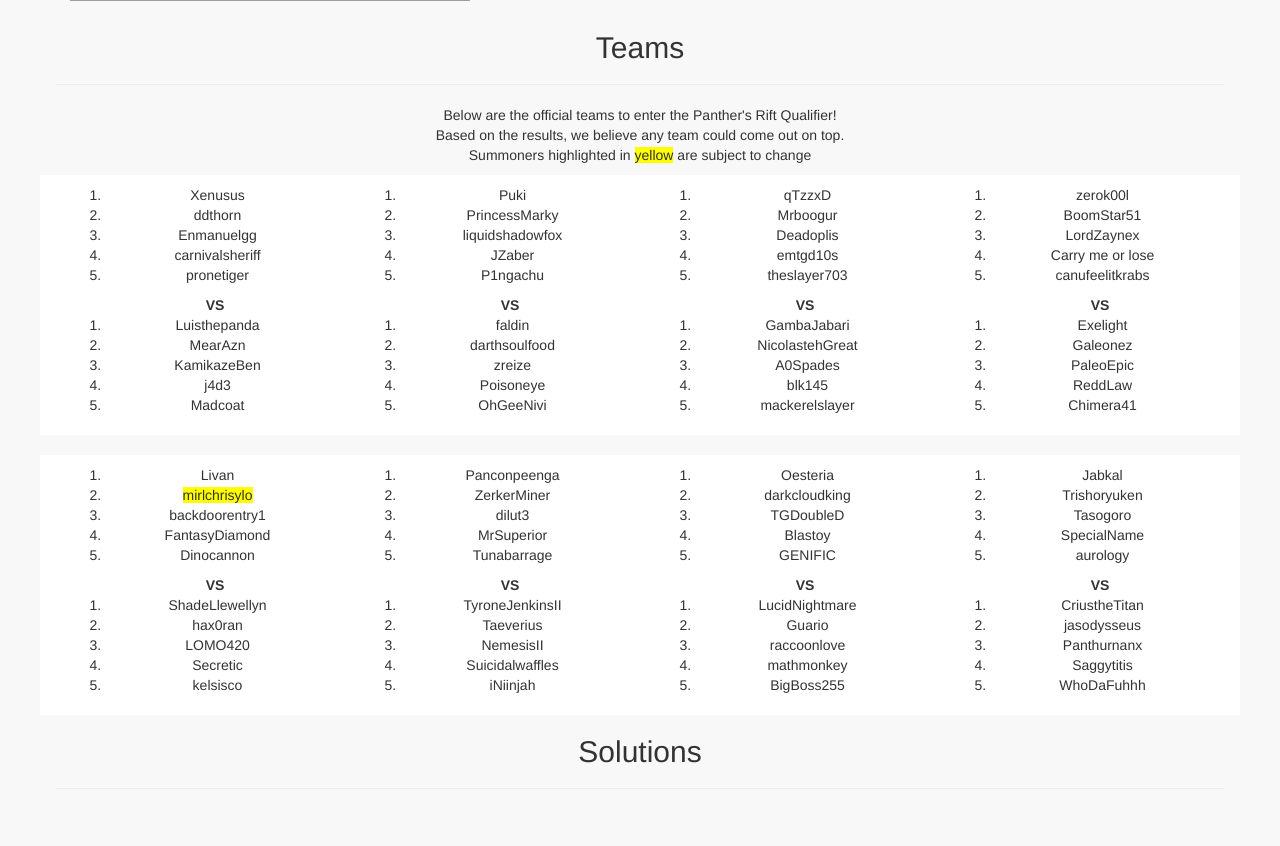
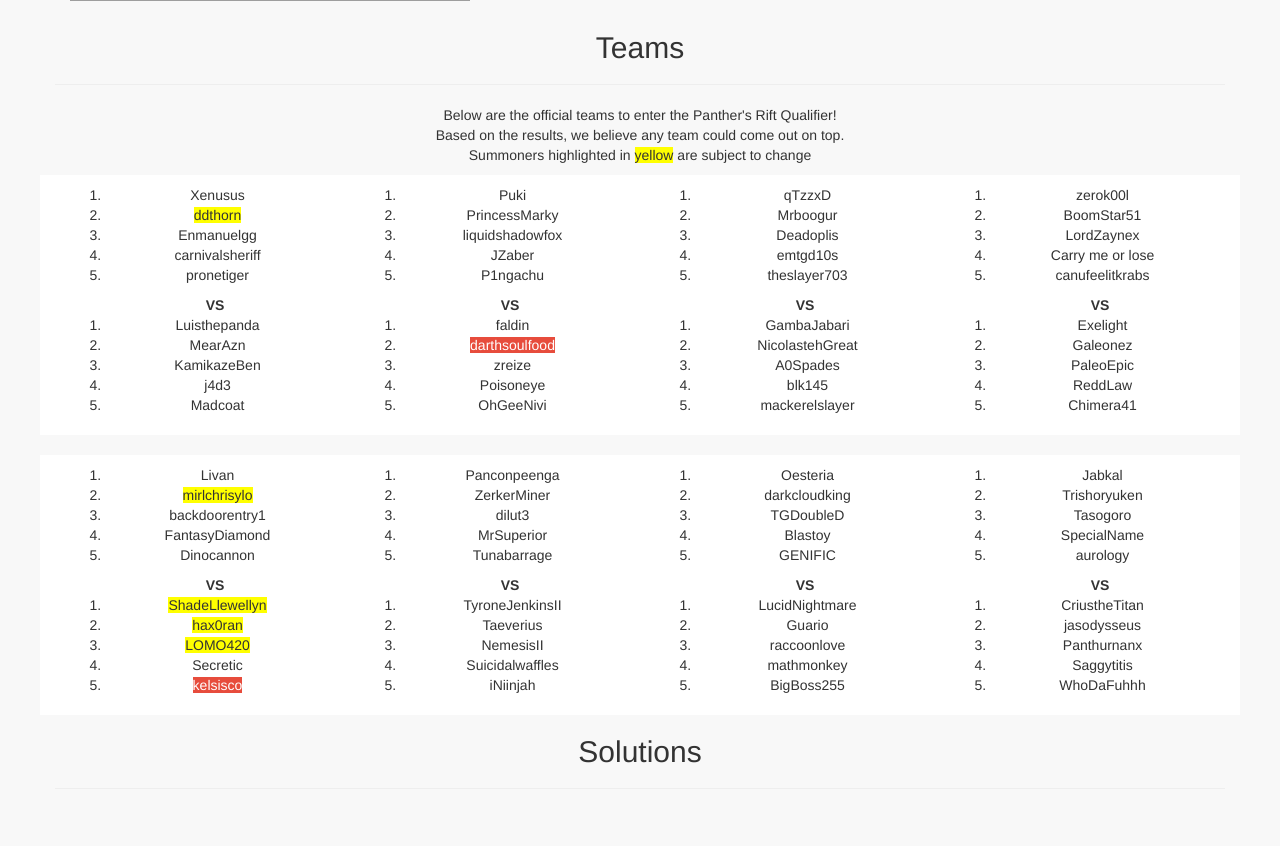
Before and after one commit to gioperalto/panthers-rift, a PHP site: page / in a window 1280 px wide. Shown: the part 1292-2138 px from the top of the page. Run offline with PHP 8.4, Linux system fonts and the light colour scheme; data that the repository does not hold is empty; a stand-in replaces the project's code that opens the database connection; grey boxes are pictures that could not be loaded.

Commit message:
changed highlighted individuals

```diff
--- a/assets/css/overrides.css
+++ b/assets/css/overrides.css
@@ -82,3 +82,8 @@ body {
 .glow {
 	background-color: yellow;
 }
+
+.red {
+	background-color: #e74c3c;
+	color: white;
+}
--- a/index.php
+++ b/index.php
@@ -412,7 +412,7 @@
 						<div class="col-sm-3">
 							<ol>
 								<li>Xenusus</li>
-								<li>ddthorn</li>
+								<li><span class="glow">ddthorn</span></li>
 								<li>Enmanuelgg</li>
 								<li>carnivalsheriff</li>
 								<li>pronetiger</li>
@@ -437,7 +437,7 @@
 							<div class="push-right power">VS</div>
 							<ol>
 								<li>faldin</li>
-								<li>darthsoulfood</li>
+								<li><span class="red">darthsoulfood</span></li>
 								<li>zreize</li>
 								<li>Poisoneye</li>
 								<li>OhGeeNivi</li>
@@ -490,11 +490,11 @@
 							</ol>
 							<div class="push-right power">VS</div>
 							<ol>
-								<li>ShadeLlewellyn</li>
-								<li>hax0ran</li>
-								<li>LOMO420</li>
+								<li><span class="glow">ShadeLlewellyn</span></li>
+								<li><span class="glow">hax0ran</span></li>
+								<li><span class="glow">LOMO420</span></li>
 								<li>Secretic</li>
-								<li>kelsisco</li>
+								<li><span class="red">kelsisco</span></li>
 							</ol>
 						</div>
 						<div class="col-sm-3">
```
